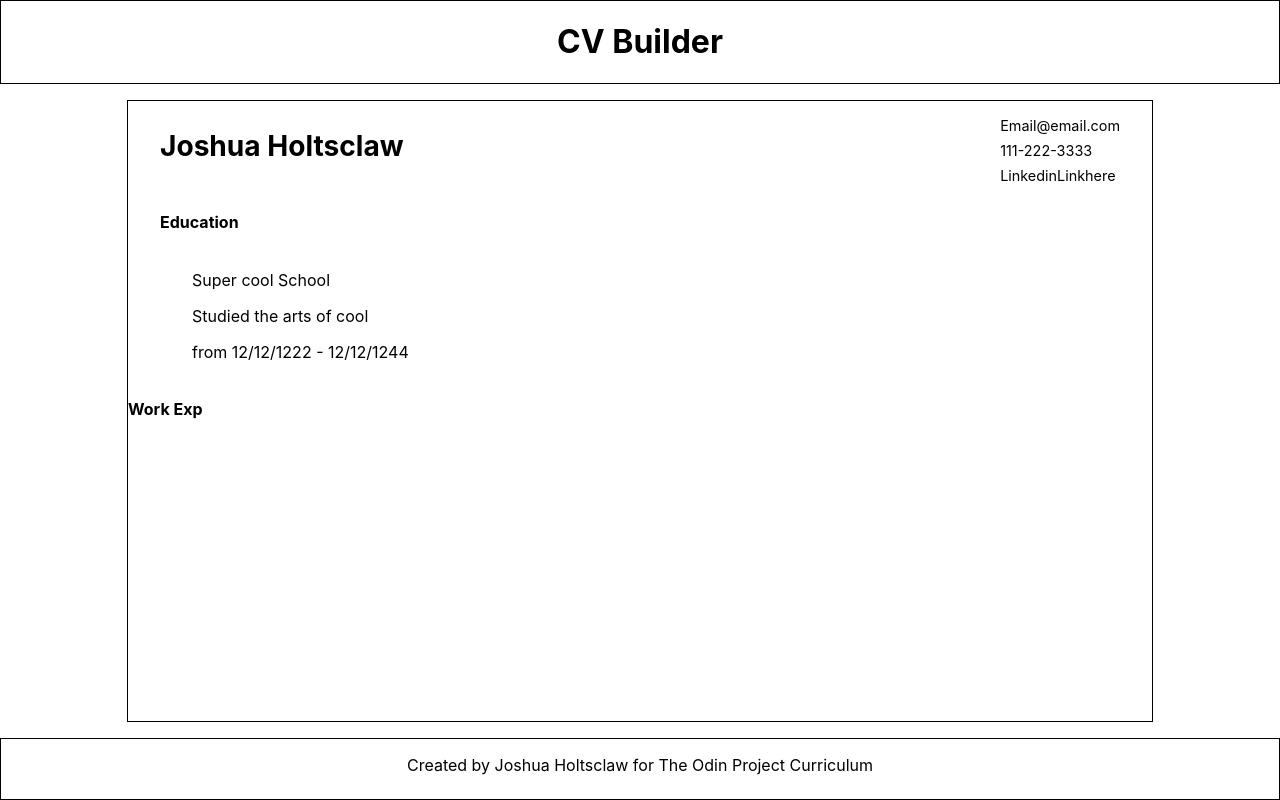
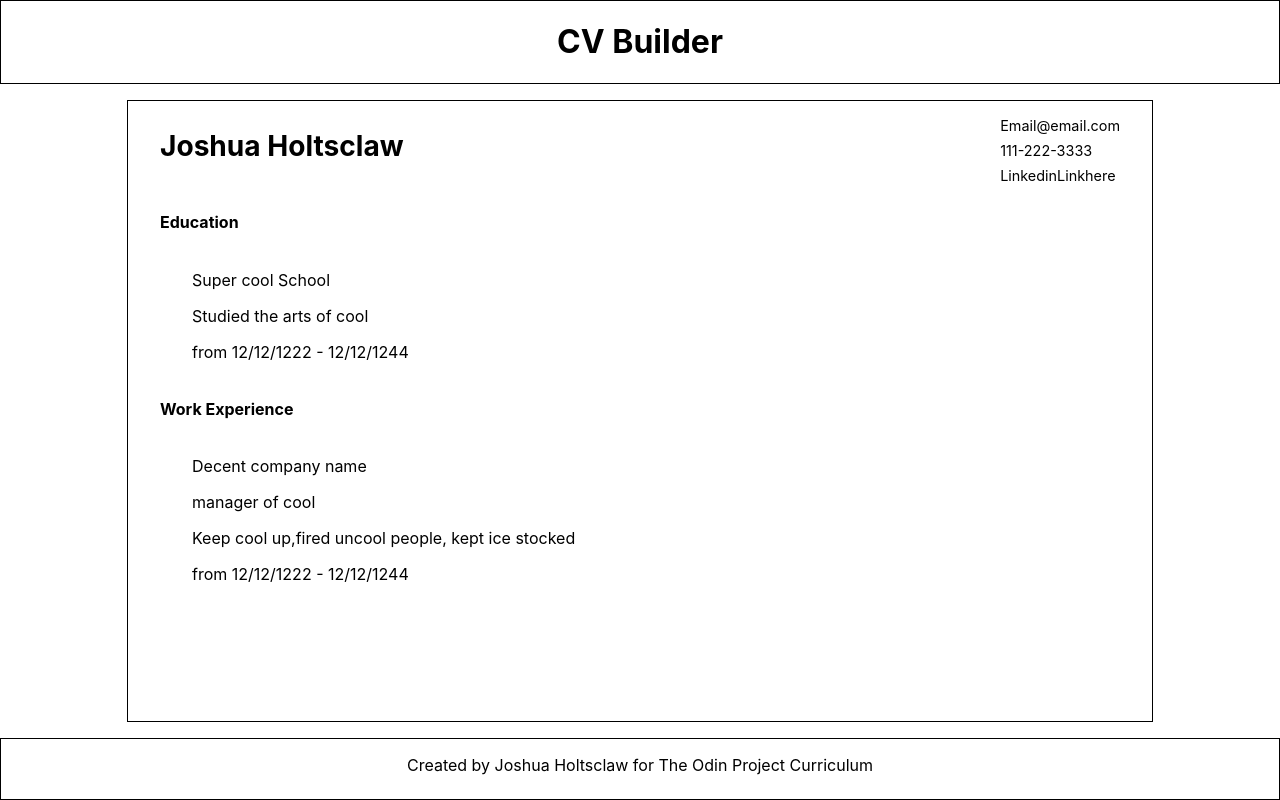
Before and after one commit to Marshnme/cv-app, a React (Create React App) app: page / in a window 1280 px wide. Built offline with nearby package versions, Linux system fonts and the light colour scheme.

Commit message:
added filler info for jobs  and layout for jobs

```diff
--- a/src/components/WorkExp.jsx
+++ b/src/components/WorkExp.jsx
@@ -9,7 +9,17 @@ class WorkExp extends React.Component{
     render() {
         return (
             <div className='work-exp-container'>
-                <h4>Work Exp</h4>
+                <div className="section-title">
+                    <h4>Work Experience</h4>
+                </div>
+                <div className="jobs">
+                    <div className="job-info">
+                        <p>Decent company name</p>
+                        <p>manager of cool</p>
+                        <p>Keep cool up,fired uncool people, kept ice stocked</p>
+                        <p>from 12/12/1222 - 12/12/1244</p>
+                    </div>
+                </div>
             </div>
         )
     }
--- a/src/styles/WorkExp.css
+++ b/src/styles/WorkExp.css
@@ -0,0 +1,12 @@
+.work-exp-container {
+    display: flex;
+    flex-flow: column nowrap;
+    align-items: flex-start;
+    margin: 0 2rem;
+}
+
+.jobs {
+    display: flex;
+    flex-flow: row nowrap;
+    margin-left: 2rem;
+}
```
